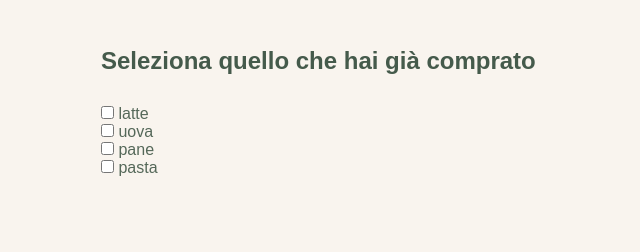
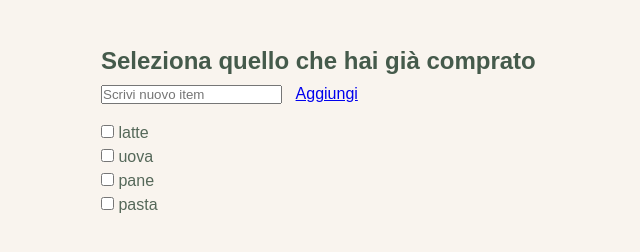
Before and after one commit to CaraccioloJessica/js-lista-spesa, a plain HTML site: page index.html in a window 1280 px wide. Shown: the part 70-322 px from the top of the page, without its empty margins (219-859 px from the left). Drawn offline with Linux system fonts and the light colour scheme.

Commit message:
button styled

```diff
--- a/css/style.css
+++ b/css/style.css
@@ -28,11 +28,17 @@ h1{
 
 /* TESTO PRE-LISTA */
 h2{
-  margin-bottom: 30px;
+  margin-bottom: 10px;
   color: #455A4B;
 }
 
 /* CHECKBOX COLOR */
 #list-items{
+  margin-bottom: 10px;
   accent-color: #556859;
 }
+
+#aggiungi{
+  margin-bottom: 20px;
+  margin-right: 10px;
+}
--- a/index.html
+++ b/index.html
@@ -19,6 +19,11 @@
       <h2>
         Seleziona quello che hai già comprato
       </h2>
+
+      <!-- BOTTONE PER AGGIUNGERE ITEM -->
+      <input type="text" name="aggiungi-item" placeholder="Scrivi nuovo item" id="aggiungi">
+
+      <a href="#" role="button" id="btn">Aggiungi</a>
     </div>
   </main>
 
```
